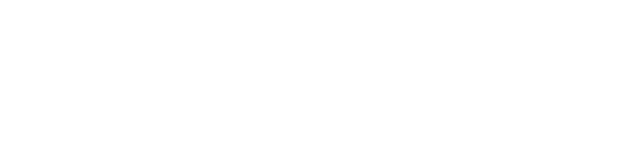
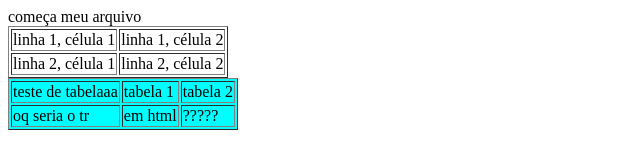
Before and after one commit to zYanK/TrabRossi_1, a plain HTML site: page index.html in a window 1280 px wide. Shown: the whole page, without its empty margins (0-640 px from the left). Drawn offline with Linux system fonts and the light colour scheme; a web font is replaced by a local one.

Commit message:
testando ainda

```diff
--- a/index.html
+++ b/index.html
@@ -7,6 +7,30 @@
     <title>TrabRossi_1</title>
 </head>
 <body>
+    começa meu arquivo<br>
 
+    <table border="1">
+        <tr>
+        <td>linha 1, célula 1</td>
+        <td>linha 1, célula 2</td>
+        </tr>
+        <tr>
+        <td>linha 2, célula 1</td>
+        <td>linha 2, célula 2</td>
+        </tr>
+    </table>
+
+    <table style="background-color: aqua" border="1mm" style="border-style: double;">
+        <tr>
+            <td>teste de tabelaaa</td>
+            <td>tabela 1</td>
+            <td>tabela 2</td>
+        </tr>
+        <tr>
+            <td>oq seria o tr</td>
+            <td>em html</td>
+            <td>?????</td>
+        </tr>
+    </table>
 </body>
 </html>
```
